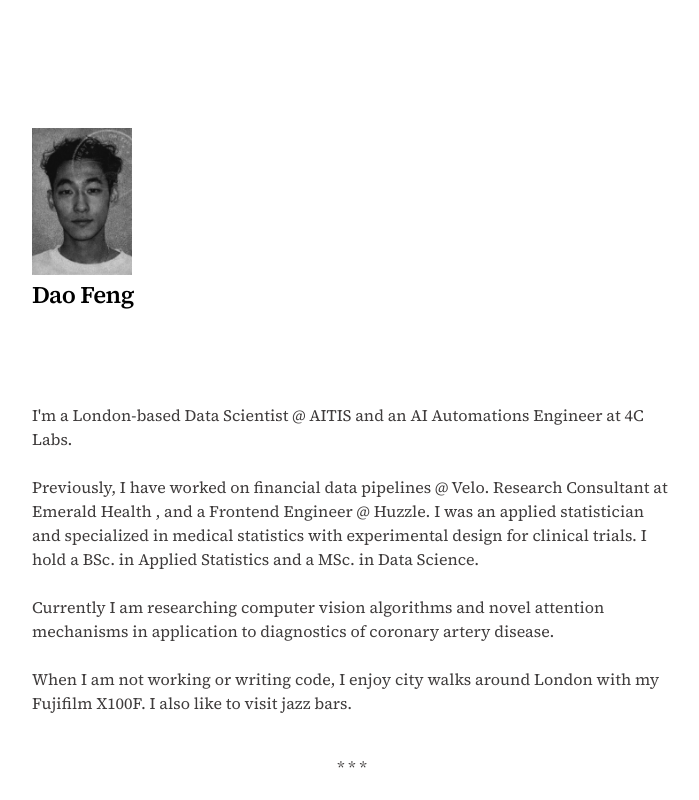
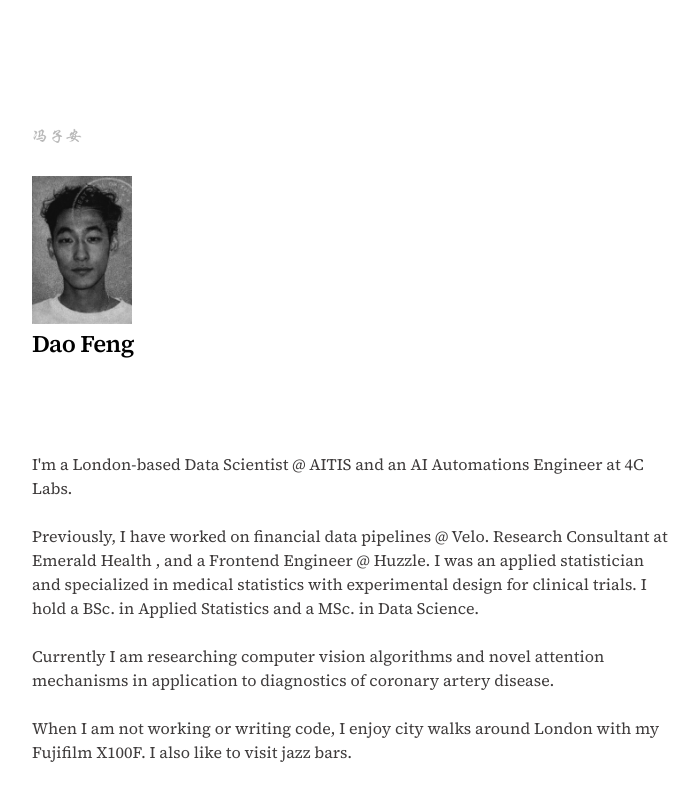
Before and after one commit to zian-feng/zian, a Next.js app: page / in a window 1280 px wide. Shown: the top 800 px of the page, without its empty margins (288-987 px from the left). Built offline with nearby package versions, Linux system fonts and the light colour scheme.

Commit message:
fix: left-align persistence in scaling

```diff
--- a/src/app/globals.css
+++ b/src/app/globals.css
@@ -26,6 +26,14 @@ body {
   font-family: var(--font-source-serif), Georgia, serif;
 }
 
+html {
+  scrollbar-width: none; /* Firefox */
+}
+
+html::-webkit-scrollbar {
+  display: none; /* Chrome, Safari, Edge */
+}
+
 /* mobile overflow styling */
 .katex-display{
   overflow-x: auto;
--- a/src/app/layout.tsx
+++ b/src/app/layout.tsx
@@ -31,7 +31,7 @@ export default function RootLayout({
   return (
     <html
       lang="en"
-      className={`${sourceSerif.variable} ${jetBrainsMono.variable} ${newsReader.variable} h-full antialiased`}
+      className={`dark ${sourceSerif.variable} ${jetBrainsMono.variable} ${newsReader.variable} h-full antialiased`}
     >
       <body className="min-h-full flex flex-col">{children}</body>
     </html>
--- a/src/app/page.tsx
+++ b/src/app/page.tsx
@@ -3,18 +3,18 @@ import Link from "next/link";
 
 export default function Home() {
   return (
-    <div className="flex flex-col flex-1 items-center justify-center bg-zinc-50 font-sans dark:bg-black">
-      <main className="flex flex-1 w-full max-w-3xl flex-col items-center justify-between py-32 px-16 bg-white dark:bg-black sm:items-start">
+    <div className="flex flex-col flex-1 items-center justify-center bg-white font-sans dark:bg-black">
+      <main className="flex flex-1 w-full max-w-3xl flex-col items-start justify-between py-32 px-16 bg-white dark:bg-black">
 
         {/* // wrap this in a div and then maybe add other sections to the right of it */}
-        {/* <Image
+        <Image
         className="dark:opacity-85 mb-8"
         src = "/icons/FZAL1.png" // consider switching to svg
         alt="headshot"
         width={50}
         height={10}
         priority
-        /> */}
+        />
 
         <Image
         className="dark:opacity-85"
@@ -25,7 +25,7 @@ export default function Home() {
         priority
         />
 
-        <div className="flex flex-col items-center gap-6 text-center sm:items-start sm:text-left">
+        <div className="flex flex-col items-start gap-6 text-left">
           <h1 className="max-w-xs text-2xl font-semibold leading-10 tracking-tight text-black dark:text-zinc-50">
             Dao Feng
           </h1>
--- a/src/app/writing/[slug]/page.tsx
+++ b/src/app/writing/[slug]/page.tsx
@@ -38,7 +38,7 @@ export default async function WritingPostPage({params,}: writingPostPageProps){
     }
 
     return(
-        <main className="min-h-screen w-full bg-zinc-50 text-foreground dark:bg-black">
+        <main className="min-h-screen w-full bg-white text-foreground dark:bg-black">
             <article className="mx-auto w-full max-w-3xl bg-white px-16 py-20 dark:bg-black">
                 <Link
                     href="/writing"
--- a/src/app/writing/page.tsx
+++ b/src/app/writing/page.tsx
@@ -6,7 +6,7 @@ export default function WritingPage(){
     const posts = getAllWritingPosts();
 
     return(
-        <main className="min-h-screen w-full bg-zinc-50 text-foreground dark:bg-black">
+        <main className="min-h-screen w-full bg-white text-foreground dark:bg-black">
 
             <section className="mx-auto w-full max-w-3xl bg-white px-16 py-20 dark:bg-black">
                 <h1 className="font-news text-2xl font-semibold tracking-tight">
```
